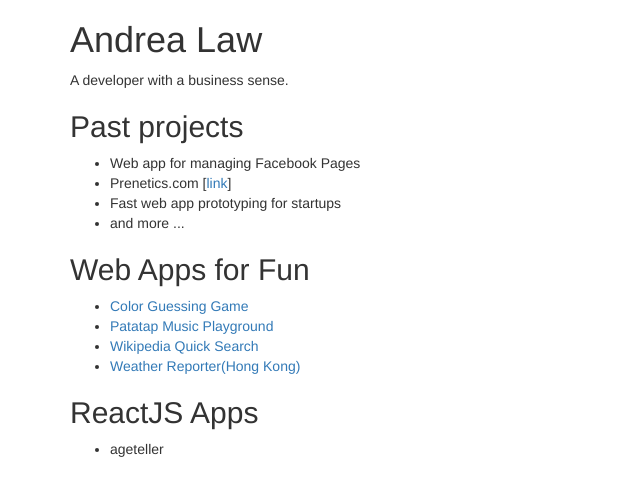
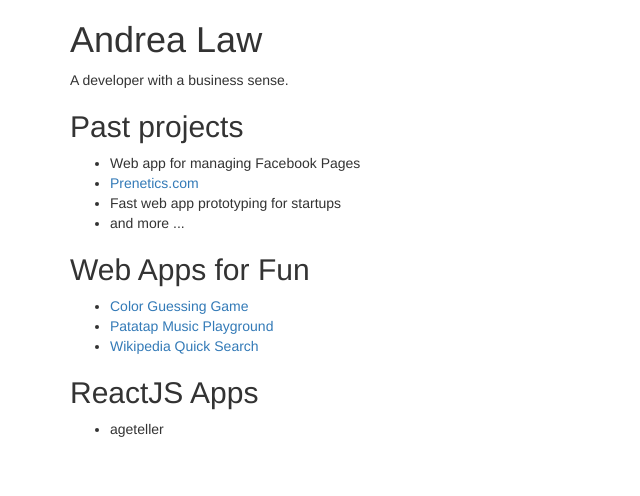
Before and after one commit to andrealaw/andrealaw.github.io, a plain HTML site: page index.html in a window 1280 px wide. Shown: the whole page, without its empty margins (0-640 px from the left). Drawn offline with nearby package versions, Linux system fonts and the light colour scheme.

Commit message:
Update links on index.html

```diff
--- a/index.html
+++ b/index.html
@@ -15,7 +15,7 @@
 		<h2>Past projects</h2>
 		<ul>
 			<li>Web app for managing Facebook Pages</li>
-			<li>Prenetics.com [<a href="https://prenetics.com/">link</a>]</li>
+			<li><a href="https://prenetics.com/" target="_blank">Prenetics.com</a></li>
 			<li>Fast web app prototyping for startups</li>
 			<li>and more ...</li>
 		</ul>
@@ -24,7 +24,6 @@
       <li><a href="practice/Web%20Apps/Simple/color-guessing-game/" target="_blank">Color Guessing Game</a></li>
 			<li><a href="practice/Web%20Apps/Simple/patatap/" target="_blank">Patatap Music Playground</a></li>
 			<li><a href="practice/Web%20Apps/APIs/wikipedia-api-app/" target="_blank">Wikipedia Quick Search</a></li>
-			<li><a href="practice/Web%20Apps/APIs/weather-api-app/" target="_blank">Weather Reporter(Hong Kong)</a></li>
 		</ul>
 		<h2>ReactJS Apps</h2>
 		<ul>
```
